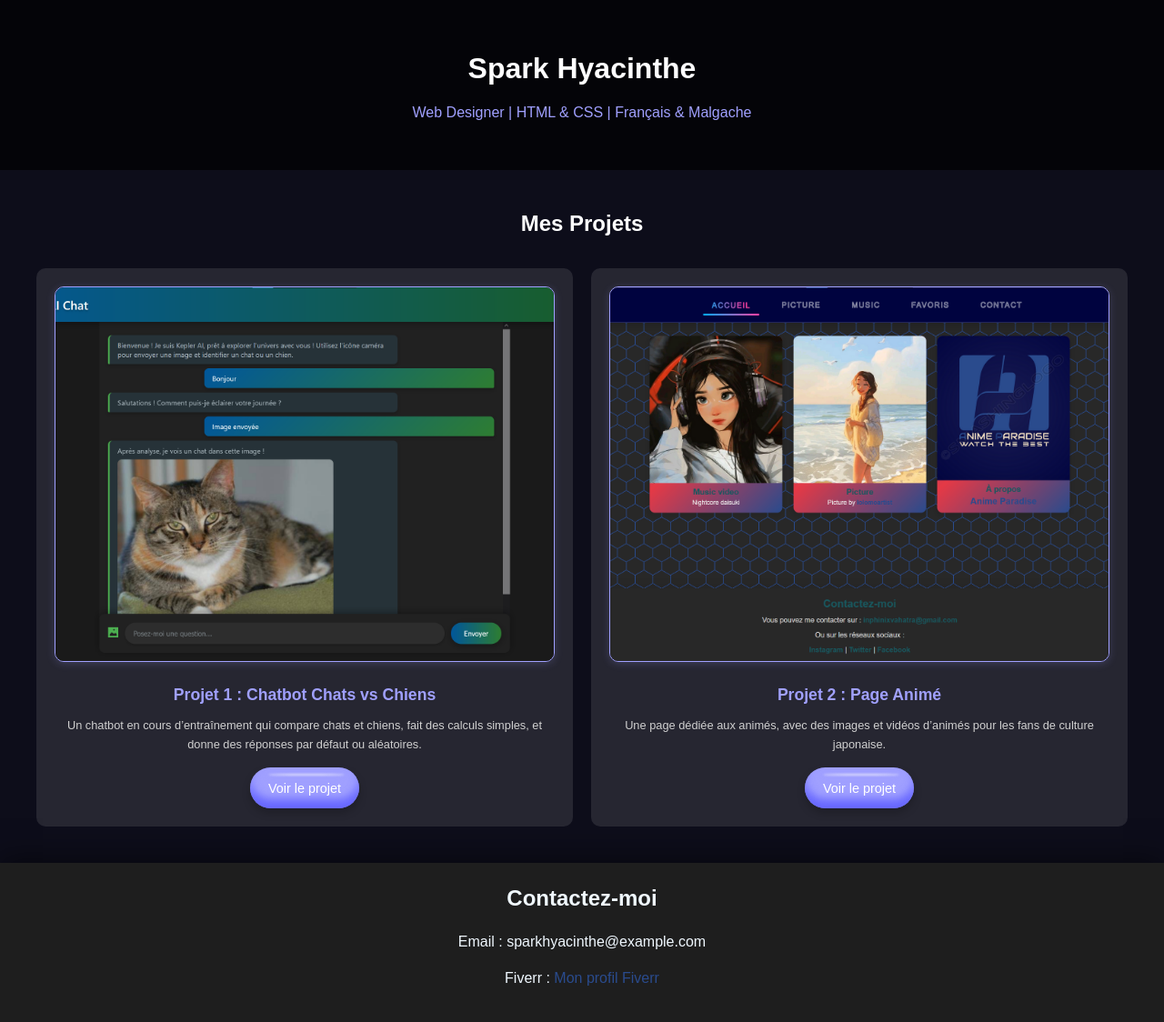
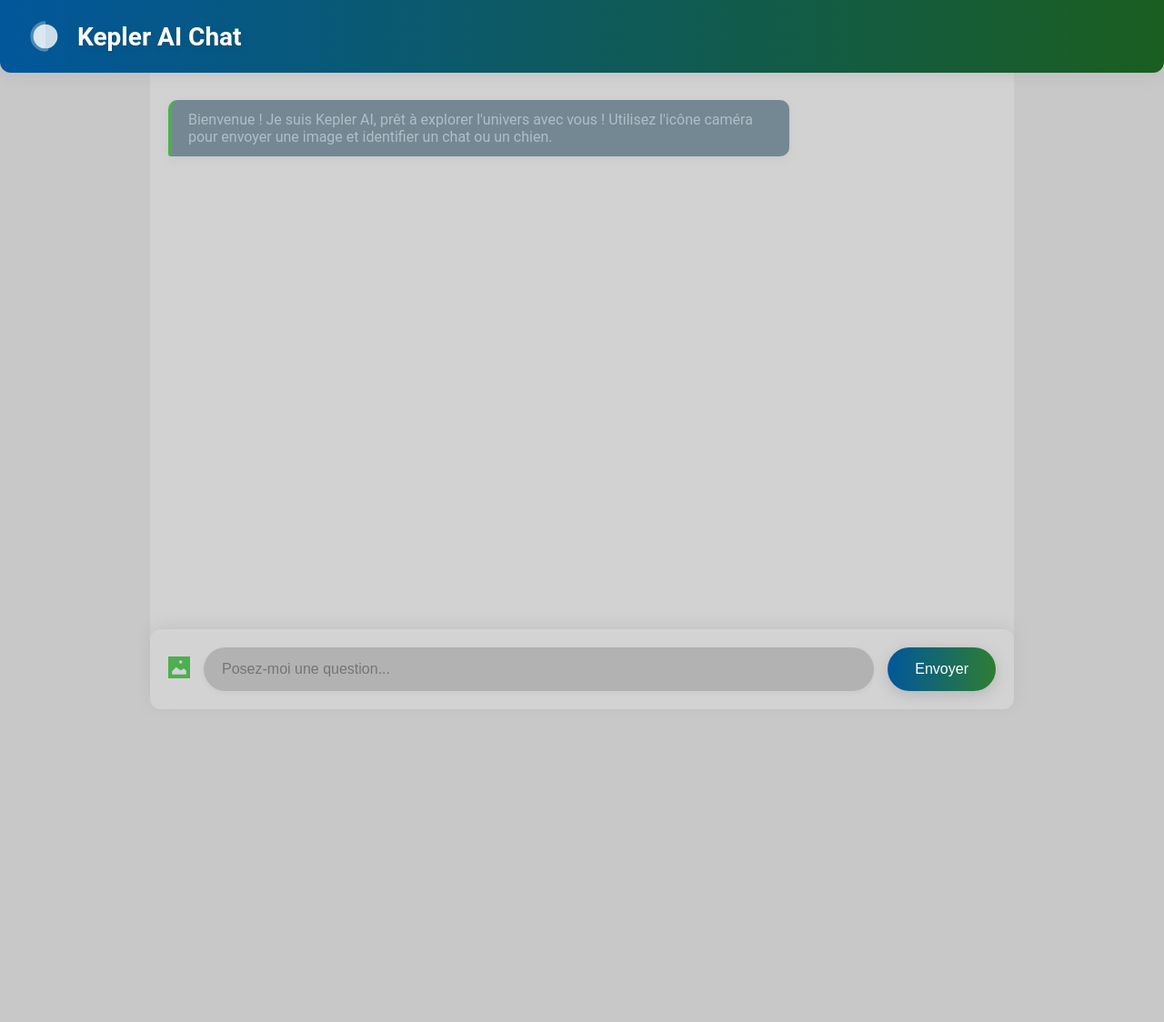
Before and after one commit to Inphinixspark/Inphinixspark.github.io, a plain HTML site: page index.html in a window 1280 px wide. Shown: the whole page at 91% size. After the commit the page ends 800 px from the top, so only its background shows below. Drawn offline with Linux system fonts and the light colour scheme.

Commit message:
Update index.html

```diff
--- a/index.html
+++ b/index.html
@@ -3,439 +3,348 @@
 <head>
     <meta charset="UTF-8">
     <meta name="viewport" content="width=device-width, initial-scale=1.0">
-    <title>Portfolio de Spark Hyacinthe - Paradis Manga</title>
-    <link rel="stylesheet" href="https://cdnjs.cloudflare.com/ajax/libs/font-awesome/5.15.4/css/all.min.css">
-    <style type="text/css">
-        /* Réinitialisation des styles par défaut */
+    <title>Kepler AI Chat</title>
+    <style>
         * {
             margin: 0;
             padding: 0;
             box-sizing: border-box;
         }
 
-        /* Style général du body */
-        html, body {
-            margin: 0;
-            padding: 0;
-            width: 100%;
-            overflow-x: hidden;
-        }
-
         body {
-            font-family: Arial, sans-serif;
+            font-family: 'Roboto', 'Segoe UI', Arial, sans-serif;
+            background:rgb(200, 200, 200); /* Fond sombre */
+            color: #4CAF50; /* Vert vif pour texte principal */
             min-height: 100vh;
             display: flex;
             flex-direction: column;
-            background: url('images/nebuleuse.jpg') no-repeat center center fixed;
-            background-size: cover;
-            background-color: #0d0d1a; /* Bleu nuit comme couleur de secours */
-            color: #e0e0e0; /* Texte gris clair */
-            line-height: 1.6;
+            overflow: hidden;
         }
 
-        /* Section d'introduction (du portfolio) */
-        .portfolio-header {
-            text-align: center;
-            padding: 50px 20px;
-            background: rgba(0, 0, 0, 0.7);
+        .chat-container {
+            max-width: 950px;
+            margin: 0 auto;
+            height: 100vh;
+            display: flex;
+            flex-direction: column;
         }
 
-        .portfolio-header h1 {
-            font-size: 2.5em;
+        .chat-header {
+            background: linear-gradient(90deg, #01579B, #1B5E20); /* Bleu et vert sombres */
             color: #ffffff;
-            margin-bottom: 10px;
+            padding: 20px 30px;
+            display: flex;
+            align-items: center;
+            gap: 15px;
+            position: fixed;
+            top: 0;
+            left: 0;
+            right: 0;
+            z-index: 1000;
+            box-shadow: 0 4px 15px rgba(165, 165, 165, 0.3);
+            border-radius: 0 0 12px 12px;
         }
 
-        .portfolio-header p {
-            font-size: 1.2em;
-            color: #a0a0ff;
+        .chat-header h1 {
+            font-size: 28px;
+            font-weight: 600;
+            text-shadow: 0 2px 4px rgba(58, 58, 58, 0.3);
         }
 
-        /* Section des projets (du portfolio) */
-        #projets {
-            padding: 40px 20px;
-            text-align: center;
+        .chat-header svg {
+            width: 40px;
+            height: 40px;
         }
 
-        #projets h2 {
-            font-size: 2em;
-            margin-bottom: 30px;
-            color: #ffffff;
+        .chat-messages {
+            flex-grow: 1;
+            overflow-y: auto;
+            padding: 20px;
+            background:rgb(210, 210, 210); /* Gris sombre pour messages */
+            margin-top: 80px;
+            margin-bottom: 80px;
         }
 
-        .projet-grid {
-            display: grid;
-            grid-template-columns: repeat(auto-fit, minmax(250px, 1fr));
-            gap: 20px;
-            max-width: 1200px;
-            margin: 0 auto;
+        .message {
+            max-width: 75%;
+            margin: 10px 0;
+            padding: 12px 18px;
+            border-radius: 10px;
+            animation: popIn 0.4s ease-out;
+            word-wrap: break-word;
+            box-shadow: 0 3px 10px rgba(164, 164, 164, 0.2);
         }
 
-        .projet {
-            background: rgba(255, 255, 255, 0.1);
-            padding: 20px;
-            border-radius: 10px;
-            transition: transform 0.3s ease;
+        .user-message {
+            background: linear-gradient(135deg, #01579B, #2E7D32); /* Bleu et vert sombres */
+            color: #ffffff;
+            margin-left: auto;
+            border-bottom-right-radius: 3px;
         }
 
-        .projet:hover {
-            transform: scale(1.05);
+        .ai-message {
+            background:rgb(115, 136, 147); /* Gris-bleu sombre */
+            color: #B0BEC5; /* Gris clair pour texte */
+            margin-right: auto;
+            border-bottom-left-radius: 3px;
+            border-left: 4px solid #4CAF50; /* Vert pour accent */
         }
 
-        .projet img {
-            width: 100%;
-            aspect-ratio: 4 / 3;
-            object-fit: cover;
+        .ai-message img {
+            max-width: 100%;
             border-radius: 10px;
-            border: 2px solid #a0a0ff;
-            box-shadow: 0 4px 15px rgba(160, 160, 255, 0.3);
-            transition: transform 0.3s ease, box-shadow 0.3s ease;
-            position: relative;
-            margin-bottom: 15px;
+            margin-top: 10px;
         }
 
-        .projet img::after {
-            content: '';
-            position: absolute;
-            top: 0;
-            left: 0;
-            width: 100%;
-            height: 100%;
-            background: rgba(160, 160, 255, 0.2);
-            opacity: 0;
-            border-radius: 10px;
-            transition: opacity 0.3s ease;
+        .typing {
+            display: flex;
+            align-items: center;
+            gap: 5px;
+            color: #4CAF50;
+            font-style: italic;
         }
 
-        .projet img:hover {
-            transform: scale(1.03);
-            box-shadow: 0 6px 20px rgba(160, 160, 255, 0.5);
+        .typing span {
+            width: 8px;
+            height: 8px;
+            background: #0288D1;
+            border-radius: 50%;
+            animation: bounce 1.2s infinite;
         }
 
-        .projet img:hover::after {
-            opacity: 1;
+        .typing span:nth-child(2) { animation-delay: 0.2s; }
+        .typing span:nth-child(3) { animation-delay: 0.4s; }
+
+        .input-area {
+            padding: 20px;
+            background:rgb(211, 211, 211); /* Gris sombre */
+            display: flex;
+            gap: 15px;
+            align-items: center;
+            position: fixed;
+            bottom: 20px;
+            left: 50%;
+            transform: translateX(-50%);
+            max-width: 950px;
+            width: 100%;
+            box-shadow: 0 -4px 15px rgba(161, 161, 161, 0.3);
+            z-index: 1000;
+            border-radius: 12px;
         }
 
-        .projet h3 {
-            font-size: 1.3em;
-            color: #a0a0ff;
-            margin-bottom: 10px;
+        #chat-input {
+            flex-grow: 1;
+            padding: 15px 20px;
+            border: none;
+            border-radius: 30px;
+            font-size: 16px;
+            background:rgb(179, 178, 178); /* Gris plus clair pour input */
+            color:rgb(55, 58, 59); /* Texte gris clair */
+            box-shadow: 0 2px 5px rgba(166, 166, 166, 0.2);
+            transition: all 0.3s ease;
         }
 
-        .projet p {
-            font-size: 0.9em;
-            color: #d0d0d0;
-            margin-bottom: 15px;
+        #chat-input:focus {
+            outline: none;
+            box-shadow: 0 0 0 3px rgba(76, 175, 80, 0.5); /* Vert pour focus */
         }
 
-        /* Bouton Jelly (centré) */
-        .jelly-btn {
-            position: relative;
-            width: 150px;
-            height: 55px;
-            border-radius: 45px;
+        #send-btn {
+            padding: 15px 30px;
+            background: linear-gradient(90deg, #01579B, #2E7D32);
+            color: #ffffff;
             border: none;
-            background-color: #a0a0ff;
-            color: white;
-            box-shadow: 0px 10px 10px rgba(160, 160, 255, 0.3) inset,
-                        0px 5px 10px rgba(5, 5, 5, 0.212),
-                        0px -10px 10px rgba(80, 80, 255, 0.7) inset;
+            border-radius: 30px;
+            font-size: 16px;
             cursor: pointer;
-            display: block; /* Pour permettre le centrage */
-            margin: 0 auto; /* Centrage horizontal */
-            align-items: center;
-            justify-content: center;
-            font-size: 1em;
-            font-family: 'Arial', sans-serif;
-            transition: background-color 0.3s ease;
+            transition: all 0.3s ease;
+            box-shadow: 0 4px 15px rgba(117, 116, 116, 0.3);
         }
 
-        .jelly-btn::before {
-            width: 70%;
-            height: 2px;
-            position: absolute;
-            background-color: rgba(250, 250, 250, 0.678);
-            content: "";
-            filter: blur(1px);
-            top: 7px;
-            border-radius: 50%;
+        #send-btn:hover {
+            transform: translateY(-2px);
+            box-shadow: 0 6px 20px rgba(143, 143, 143, 0.4);
+            background: linear-gradient(90deg, #2E7D32, #01579B);
         }
 
-        .jelly-btn.clicked {
-            animation: jello-horizontal 0.9s both;
+        .file-upload {
+            position: relative;
         }
 
-        @keyframes jello-horizontal {
-            0% {
-                transform: scale3d(1, 1, 1);
-            }
-            30% {
-                transform: scale3d(1.25, 0.75, 1);
-            }
-            40% {
-                transform: scale3d(0.75, 1.25, 1);
-            }
-            50% {
-                transform: scale3d(1.15, 0.85, 1);
-            }
-            65% {
-                transform: scale3d(0.95, 1.05, 1);
-            }
-            75% {
-                transform: scale3d(1.05, 0.95, 1);
-            }
-            100% {
-                transform: scale3d(1, 1, 1);
-            }
+        .file-upload input[type="file"] {
+            position: absolute;
+            width: 24px;
+            height: 24px;
+            opacity: 0;
+            cursor: pointer;
         }
 
-        /* Scroll Top (de Paradis Manga) */
-        .scroll-top {
-            width: 50px;
-            height: 50px;
-            border-radius: 50%;
-            background-color: #2a4b8d;
-            border: none;
-            font-weight: 600;
-            display: none;
-            align-items: center;
-            justify-content: center;
-            box-shadow: 0px 0px 0px 4px rgba(0, 196, 180, 0.253);
+        .file-upload label {
             cursor: pointer;
-            transition: width 0.3s ease, border-radius 0.3s ease, background-color 0.3s ease;
-            overflow: hidden;
-            position: fixed;
-            bottom: 20px;
-            right: 20px;
-            z-index: 1000;
+            color: #4CAF50;
+            transition: color 0.3s ease;
+            display: block;
         }
 
-        .scroll-top.visible {
-            display: flex;
+        .file-upload label:hover {
+            color: #0288D1;
         }
 
-        .scroll-top .svgIcon {
-            width: 12px;
-            transition: transform 0.3s ease;
+        .file-upload svg {
+            width: 24px;
+            height: 24px;
         }
 
-        .scroll-top .svgIcon path {
-            fill: #f0f8ff;
+        @keyframes floatIn {
+            from { opacity: 0; transform: translateY(30px); }
+            to { opacity: 1; transform: translateY(0); }
         }
 
-        .scroll-top:hover {
-            width: 140px;
-            border-radius: 50px;
-            background-color: #00C4B4;
+        @keyframes popIn {
+            from { opacity: 0; transform: scale(0.95); }
+            to { opacity: 1; transform: scale(1); }
         }
 
-        .scroll-top:hover .svgIcon {
-            transform: translateY(-200%);
+        @keyframes bounce {
+            0%, 100% { transform: translateY(0); }
+            50% { transform: translateY(-5px); }
         }
 
-        .scroll-top::before {
-            position: absolute;
-            bottom: -20px;
-            content: "Retour en haut";
-            color: #f0f8ff;
-            font-size: 0px;
-            opacity: 0;
-            transition: font-size 0.3s ease, opacity 0.3s ease, bottom 0.3s ease;
+        .chat-messages::-webkit-scrollbar {
+            width: 10px;
         }
 
-        .scroll-top:hover::before {
-            font-size: 13px;
-            opacity: 1;
-            bottom: 50%;
-            transform: translateY(50%);
+        .chat-messages::-webkit-scrollbar-thumb {
+            background: linear-gradient(#01579B, #2E7D32);
+            border-radius: 5px;
         }
 
-        /* Footer (de Paradis Manga) */
-        footer {
-            background: #1e1e1e;
-            box-shadow: 0 -4px 30px rgba(0, 0, 0, 0.5);
-            padding: 20px;
-            text-align: center;
-            width: 100%;
-            position: relative;
-            bottom: 0;
-            color: #f0f8ff;
-            box-sizing: border-box;
+        .chat-messages::-webkit-scrollbar-track {
+            background: rgba(144, 144, 144, 0.2);
         }
-
-        footer h2 {
-            color: #f0f8ff;
-            margin: 0 0 15px;
-        }
-
-        footer a {
-            color: #2a4b8d;
-            text-decoration: none;
-            transition: color 0.3s ease;
-        }
-
-        footer a:hover {
-            color: #f0f8ff;
-            text-decoration: underline;
-        }
-
-        footer p {
-            margin: 15px 0;
-        }
-
-            .portfolio-header h1 {
-                font-size: 2em;
-            }
-
-            .portfolio-header p {
-                font-size: 1em;
-            }
-
-            #projets h2 {
-                font-size: 1.5em;
-            }
-
-            .projet img {
-                border: 1px solid #a0a0ff;
-                box-shadow: 0 2px 10px rgba(160, 160, 255, 0.2);
-            }
-
-            .projet h3 {
-                font-size: 1.1em;
-            }
-
-            .projet p {
-                font-size: 0.8em;
-            }
-
-            .jelly-btn {
-                width: 120px;
-                height: 45px;
-                font-size: 0.9em;
-            }
-
-            .scroll-top {
-                width: 40px;
-                height: 40px;
-                bottom: 15px;
-                right: 15px;
-            }
-
-            .scroll-top .svgIcon {
-                width: 10px;
-            }
-
-            .scroll-top:hover {
-                width: 120px;
-            }
-
-            .scroll-top:hover::before {
-                font-size: 11px;
-            }
-
-            .scroll-top {
-                width: 35px;
-                height: 35px;
-                bottom: 10px;
-                right: 10px;
-            }
-
-            .scroll-top .svgIcon {
-                width: 9px;
-            }
-
-            .scroll-top:hover {
-                width: 100px;
-            }
-
-            .scroll-top:hover::before {
-                font-size: 10px;
-            }
     </style>
 </head>
 <body>
-    <!-- Section d'introduction (du portfolio) -->
-    <section class="portfolio-header">
-        <h1>Spark Hyacinthe</h1>
-        <p>Web Designer | HTML & CSS | Français & Malgache</p>
-    </section>
+    <div class="chat-container">
+        <div class="chat-header">
+            <svg viewBox="0 0 24 24" fill="white">
+                <circle cx="12" cy="12" r="8" opacity="0.8"/>
+                <path d="M12 2a10 10 0 100 20 2 2 0 002-2H10a2 2 0 002-2z" opacity="0.3"/>
+            </svg>
+            <h1>Kepler AI Chat</h1>
+        </div>
+        <div class="chat-messages" id="chat-messages">
+            <div class="message ai-message">Bienvenue ! Je suis Kepler AI, prêt à explorer l'univers avec vous ! Utilisez l'icône caméra pour envoyer une image et identifier un chat ou un chien.</div>
+        </div>
+        <div class="input-area">
+            <div class="file-upload">
+                <input type="file" id="imageInput" accept="image/*" onchange="sendImage()">
+                <label for="imageInput">
+                    <svg fill="currentColor" width="24px" height="24px" version="1.1" id="Layer_1" xmlns="http://www.w3.org/2000/svg" xmlns:xlink="http://www.w3.org/1999/xlink"
+                         viewBox="0 0 455 455" xml:space="preserve">
+                        <path d="M0,0v455h455V0H0z M259.405,80c17.949,0,32.5,14.551,32.5,32.5s-14.551,32.5-32.5,32.5s-32.5-14.551-32.5-32.5
+                    S241.456,80,259.405,80z M375,375H80v-65.556l83.142-87.725l96.263,68.792l69.233-40.271L375,299.158V375z"/>
+                    </svg>
+                </label>
+            </div>
+            <input type="text" id="chat-input" placeholder="Posez-moi une question...">
+            <button id="send-btn">Envoyer</button>
+        </div>
+    </div>
 
-    <!-- Section des projets (du portfolio) -->
-    <section id="projets">
-        <h2>Mes Projets</h2>
-        <div class="projet-grid">
-            <!-- Projet 1 : Chatbot -->
-            <div class="projet">
-                <img src="image/chatbot.png" alt="Projet Chatbot">
-                <h3>Projet 1 : Chatbot Chats vs Chiens</h3>
-                <p>Un chatbot en cours d’entraînement qui compare chats et chiens, fait des calculs simples, et donne des réponses par défaut ou aléatoires.</p>
-                <button class="jelly-btn" data-href="#">Voir le projet</button>
-            </div>
-            <!-- Projet 2 : Page Animé -->
-            <div class="projet">
-                <img src="image/page_anime.png" alt="Projet Page Animé">
-                <h3>Projet 2 : Page Animé</h3>
-                <p>Une page dédiée aux animés, avec des images et vidéos d’animés pour les fans de culture japonaise.</p>
-                <button class="jelly-btn" data-href="#">Voir le projet</button>
-            </div>
-        </div>
-    </section>
+    <script>
+        const chatMessages = document.getElementById('chat-messages');
+        const chatInput = document.getElementById('chat-input');
+        const sendBtn = document.getElementById('send-btn');
+        const imageInput = document.getElementById('imageInput');
 
-    <!-- Bouton Scroll Top (de Paradis Manga) -->
-    <button class="scroll-top" onclick="window.scrollTo({top: 0, behavior: 'smooth'})">
-        <svg class="svgIcon" viewBox="0 0 384 512">
-            <path d="M214.6 41.4c-12.5-12.5-32.8-12.5-45.3 0l-160 160c-12.5 12.5-12.5 32.8 0 45.3s32.8 12.5 45.3 0L160 141.2V448c0 17.7 14.3 32 32 32s32-14.3 32-32V141.2L329.4 246.6c12.5 12.5 32.8 12.5 45.3 0s12.5-32.8 0-45.3l-160-160z"></path>
-        </svg>
-    </button>
-
-
-    <!-- Section de contact -->
-    <footer>
-        <h2>Contactez-moi</h2>
-        <p>Email : sparkhyacinthe@example.com</p>
-        <p>Fiverr : <a href="LIEN_VERS_TON_PROFIL_FIVERR">Mon profil Fiverr</a></p>
-    </footer>
-    <!-- JavaScript pour gérer les interactions -->
-    <script>
-        // Gestion de la navbar
-        function toggleNavbar() {
-            var x = document.getElementById("myNavbar");
-            x.classList.toggle("show");
-        }
-// Animation des boutons Jelly au clic
-document.querySelectorAll('.jelly-btn').forEach(button => {
-    button.addEventListener('click', function() {
-        // Réinitialise l'animation en supprimant et réappliquant la classe
-        this.classList.remove('clicked');
-        // Force un reflow pour relancer l'animation
-        void this.offsetWidth;
-        this.classList.add('clicked');
-
-        const href = this.getAttribute('data-href');
-        setTimeout(() => {
-            if (href && href !== '#') {
-                window.location.href = href;
+        function addMessage(text, className, imageUrl = null) {
+            const messageDiv = document.createElement('div');
+            messageDiv.classList.add('message', className);
+            messageDiv.textContent = text;
+            if (imageUrl) {
+                const img = document.createElement('img');
+                img.src = imageUrl;
+                messageDiv.appendChild(img);
             }
-        }, 900);
-    });
-});
-
-        // Gestion du bouton Scroll Top
-        const scrollTopButton = document.querySelector('.scroll-top');
-
-        function updateScrollTopVisibility() {
-            const hasScroll = document.body.scrollHeight > window.innerHeight;
-            const scrolledDown = window.scrollY > 100;
-            if (hasScroll && scrolledDown) {
-                scrollTopButton.classList.add('visible');
-            } else {
-                scrollTopButton.classList.remove('visible');
-            }
+            chatMessages.appendChild(messageDiv);
+            chatMessages.scrollTop = chatMessages.scrollHeight;
         }
 
-        window.addEventListener('scroll', updateScrollTopVisibility);
-        window.addEventListener('resize', updateScrollTopVisibility);
-        document.addEventListener('DOMContentLoaded', updateScrollTopVisibility);
+        async function delay(ms) {
+            return new Promise(resolve => setTimeout(resolve, ms));
+        }
+
+        async function sendMessage() {
+            const message = chatInput.value.trim();
+            if (!message) return;
+
+            addMessage(message, 'user-message');
+
+            const typingDiv = document.createElement('div');
+            typingDiv.classList.add('message', 'ai-message', 'typing');
+            typingDiv.innerHTML = 'Kepler réfléchit... <span></span><span></span><span></span>';
+            chatMessages.appendChild(typingDiv);
+            chatMessages.scrollTop = chatMessages.scrollHeight;
+
+            try {
+                const response = await fetch('/api/chat', {
+                    method: 'POST',
+                    headers: { 'Content-Type': 'application/json' },
+                    body: JSON.stringify({ message })
+                });
+                const data = await response.json();
+
+                await delay(2000);
+                chatMessages.removeChild(typingDiv);
+                addMessage(data.response, 'ai-message');
+            } catch (error) {
+                await delay(2000);
+                chatMessages.removeChild(typingDiv);
+                addMessage('Erreur cosmique ! Réessayez.', 'ai-message');
+            }
+
+            chatInput.value = '';
+        }
+
+        async function sendImage() {
+            const file = imageInput.files[0];
+            if (!file) return;
+
+            addMessage('Image envoyée', 'user-message');
+
+            const typingDiv = document.createElement('div');
+            typingDiv.classList.add('message', 'ai-message', 'typing');
+            typingDiv.innerHTML = 'Kepler analyse l’image... <span></span><span></span><span></span>';
+            chatMessages.appendChild(typingDiv);
+            chatMessages.scrollTop = chatMessages.scrollHeight;
+
+            const formData = new FormData();
+            formData.append('file', file);
+
+            try {
+                const response = await fetch('/api/predict', {
+                    method: 'POST',
+                    body: formData
+                });
+                const data = await response.json();
+
+                await delay(3500);
+                chatMessages.removeChild(typingDiv);
+                addMessage(data.response, 'ai-message', data.image_url);
+            } catch (error) {
+                await delay(3500);
+                chatMessages.removeChild(typingDiv);
+                addMessage('Erreur lors de l’analyse de l’image !', 'ai-message');
+            }
+
+            imageInput.value = '';
+        }
+
+        sendBtn.addEventListener('click', sendMessage);
+        chatInput.addEventListener('keypress', (e) => {
+            if (e.key === 'Enter') sendMessage();
+        });
     </script>
 </body>
 </html>
```
